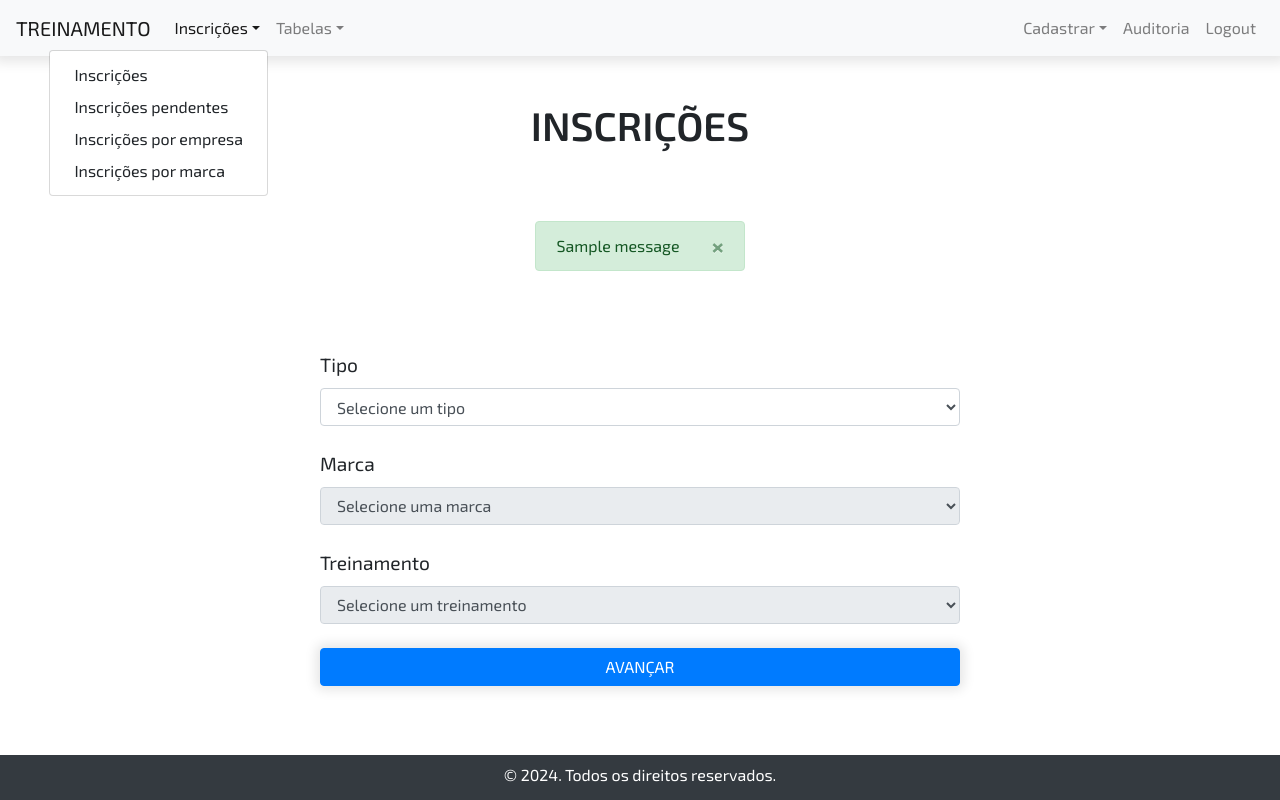
After one commit to vitoroliveirasilva/py.BrasifTreinamentos, a Flask app: page /inscricao/ in a window 1280 px wide, after a click on "Inscrições". The commit adds this page. Run offline with Flask 3, Linux system fonts and the light colour scheme; a user stored in the database is signed in; tables that the repository leaves empty hold one stand-in row (values such as "Sample post"); one stand-in notice (Sample message) is shown; some libraries are stand-ins or nearby versions.

Commit message:
FEAT - Inscrição / Treinamentos

```diff
--- a/TREINAMENTO/forms/__init__.py
+++ b/TREINAMENTO/forms/__init__.py
@@ -20,3 +20,4 @@ from .treinamento_forms import TreinamentoForm
 from .responsavel_forms import ResponsavelForm
 
 # Inscrição
+from .inscricao import InscricaoTreinamentoForm
--- /dev/null
+++ b/TREINAMENTO/forms/inscricao/__init__.py
@@ -0,0 +1 @@
+from .inscricao_treinamento_forms import InscricaoTreinamentoForm
--- /dev/null
+++ b/TREINAMENTO/forms/inscricao/inscricao_treinamento_forms.py
@@ -0,0 +1,10 @@
+from flask_wtf import FlaskForm
+from wtforms import SelectField, SubmitField
+from wtforms.validators import DataRequired
+
+
+class InscricaoTreinamentoForm(FlaskForm):
+    id_tipo = SelectField('Tipo', choices=[(-1, "Selecione um tipo")], coerce=int, validators=[DataRequired()])
+    id_marca = SelectField('Marca', choices=[(-1, "Selecione uma marca")], coerce=int, validators=[DataRequired()])
+    id_treinamento = SelectField('Treinamento', choices=[(-1, "Selecione um treinamento")], coerce=int, validators=[DataRequired()])
+    submit = SubmitField('Avançar')
--- a/TREINAMENTO/routes/__init__.py
+++ b/TREINAMENTO/routes/__init__.py
@@ -8,6 +8,7 @@ from .responsavel import responsavel_bp
 from .tipo import tipo_bp
 from .treinamento import treinamento_bp
 from .tabelas import tabela_bp
+from .inscricao import inscricao_bp
 
 def register_blueprint(app):
     app.register_blueprint(menu_bp)
@@ -20,3 +21,4 @@ def register_blueprint(app):
     app.register_blueprint(tipo_bp)
     app.register_blueprint(treinamento_bp)
     app.register_blueprint(tabela_bp)
+    app.register_blueprint(inscricao_bp)
--- /dev/null
+++ b/TREINAMENTO/routes/inscricao/__init__.py
@@ -0,0 +1,5 @@
+from flask import Blueprint
+
+inscricao_bp = Blueprint('inscricao', __name__, url_prefix="/inscricao")
+
+from .inscricao_treinamento_routes import *
--- /dev/null
+++ b/TREINAMENTO/routes/inscricao/inscricao_treinamento_routes.py
@@ -0,0 +1,43 @@
+from flask import render_template, redirect, url_for, flash, request
+from flask_login import login_required, current_user
+from TREINAMENTO import db
+from TREINAMENTO.forms.inscricao import InscricaoTreinamentoForm
+from TREINAMENTO.models import Inscricao, Tipo, Treinamento, Marca, Colaborador
+from . import inscricao_bp
+
+
+@inscricao_bp.route("/", methods=["GET", "POST"])
+@login_required
+def cadastro_inscricao():
+    form = InscricaoTreinamentoForm()
+
+    # Preencher o dropdown de tipos
+    tipos = Tipo.query.all()
+    form.id_tipo.choices += [(tipo.id_tipo, tipo.nome) for tipo in tipos]
+
+    if form.validate_on_submit():
+        nova_inscricao = Inscricao.cadastro_inscricao(form, current_user.id)
+        db.session.add(nova_inscricao)
+        db.session.commit()
+        flash("Inscrição cadastrada com sucesso!", "success")
+        return redirect(url_for("inscricao.cadastro_inscricao"))
+
+    return render_template("/inscricao/inscricao_treinamento.html", form=form)
+
+@inscricao_bp.route("/get_marcas", methods=["GET"])
+@login_required
+def get_marcas():
+    tipo_id = request.args.get('tipo_id')
+    marcas = Marca.query.filter_by(id_tipo=tipo_id).all()
+    marcas_options = '<option value="">Selecione uma Marca</option>'
+    marcas_options += ''.join(f'<option value="{marca.id_marca}">{marca.nome}</option>' for marca in marcas)
+    return marcas_options
+
+@inscricao_bp.route("/get_treinamentos", methods=["GET"])
+@login_required
+def get_treinamentos():
+    marca_id = request.args.get('marca_id')
+    treinamentos = Treinamento.query.filter_by(id_marca=marca_id).all()
+    treinamentos_options = '<option value="">Selecione um Treinamento</option>'
+    treinamentos_options += ''.join(f'<option value="{treinamento.id_treinamento}">{treinamento.treinamento}</option>' for treinamento in treinamentos)
+    return treinamentos_options
--- a/TREINAMENTO/templates/base.html
+++ b/TREINAMENTO/templates/base.html
@@ -13,7 +13,7 @@
 <body>
     <header>
         <nav class="navbar navbar-expand-lg navbar-light bg-light">
-            <a class="navbar-brand" href="/">MENU</a>
+            <a class="navbar-brand" href="/inscricao/">TREINAMENTO</a>
             <button class="navbar-toggler" type="button" data-toggle="collapse" data-target="#navbarNavDropdown"
                 aria-controls="navbarNavDropdown" aria-expanded="false" aria-label="Toggle navigation">
                 <span class="navbar-toggler-icon"></span>
--- /dev/null
+++ b/TREINAMENTO/templates/inscricao/inscricao_treinamento.html
@@ -0,0 +1,70 @@
+{% extends "base.html" %}
+
+{% set title = "Inscrições" %}
+
+{% block content %}
+<div class="container-home">
+    <h1 class="text-center">Inscrições</h1>
+
+    <!-- Flash messages -->
+    {% with messages = get_flashed_messages(with_categories=true) %}
+    {% if messages %}
+    {% for category, message in messages %}
+    <div class="alert alert-{{ category }} alert-dismissible fade show" role="alert">
+        {{ message }}
+        <button type="button" class="close" data-dismiss="alert" aria-label="Close">
+            <span aria-hidden="true">×</span>
+        </button>
+    </div>
+    {% endfor %}
+    {% endif %}
+    {% endwith %}
+
+    <form method="POST">
+        {{ form.hidden_tag() }}
+
+        <!-- Dropdown para escolher o tipo -->
+        <div class="form-group">
+            {{ form.id_tipo.label(class="form-label") }}
+            {{ form.id_tipo(class="form-control", id="tipo-select") }}
+            {% for error in form.id_tipo.errors %}
+            <div class="alert alert-danger alert-dismissible fade show" role="alert">{{ error }}<button type="button"
+                    class="close" data-dismiss="alert" aria-label="Close"><span aria-hidden="true">×</span></button>
+            </div>
+            {% endfor %}
+        </div>
+
+        <!-- Dropdown para escolher a marca (inicialmente desabilitado) -->
+        <div class="form-group">
+            {{ form.id_marca.label(class="form-label") }}
+            {{ form.id_marca(class="form-control", id="marca-select", disabled=True) }}
+            {% for error in form.id_marca.errors %}
+            <div class="alert alert-danger alert-dismissible fade show" role="alert">{{ error }}<button type="button"
+                    class="close" data-dismiss="alert" aria-label="Close"><span aria-hidden="true">×</span></button>
+            </div>
+            {% endfor %}
+        </div>
+
+        <!-- Dropdown para escolher o treinamento (inicialmente desabilitado) -->
+        <div class="form-group">
+            {{ form.id_treinamento.label(class="form-label") }}
+            {{ form.id_treinamento(class="form-control", id="treinamento-select", disabled=True) }}
+            {% for error in form.id_treinamento.errors %}
+            <div class="alert alert-danger alert-dismissible fade show" role="alert">{{ error }}<button type="button"
+                    class="close" data-dismiss="alert" aria-label="Close"><span aria-hidden="true">×</span></button>
+            </div>
+            {% endfor %}
+        </div>
+
+        <div class="form-group">
+            {{ form.submit(class="btn btn-primary") }}
+        </div>
+    </form>
+</div>
+
+<!-- jQuery -->
+<script src="https://code.jquery.com/jquery-3.6.0.min.js"></script>
+<!-- Inclusão do arquivo JavaScript -->
+<script type="text/javascript" src="{{ url_for('static', filename='js/inscricao.js') }}"></script>
+
+{% endblock %}
```
